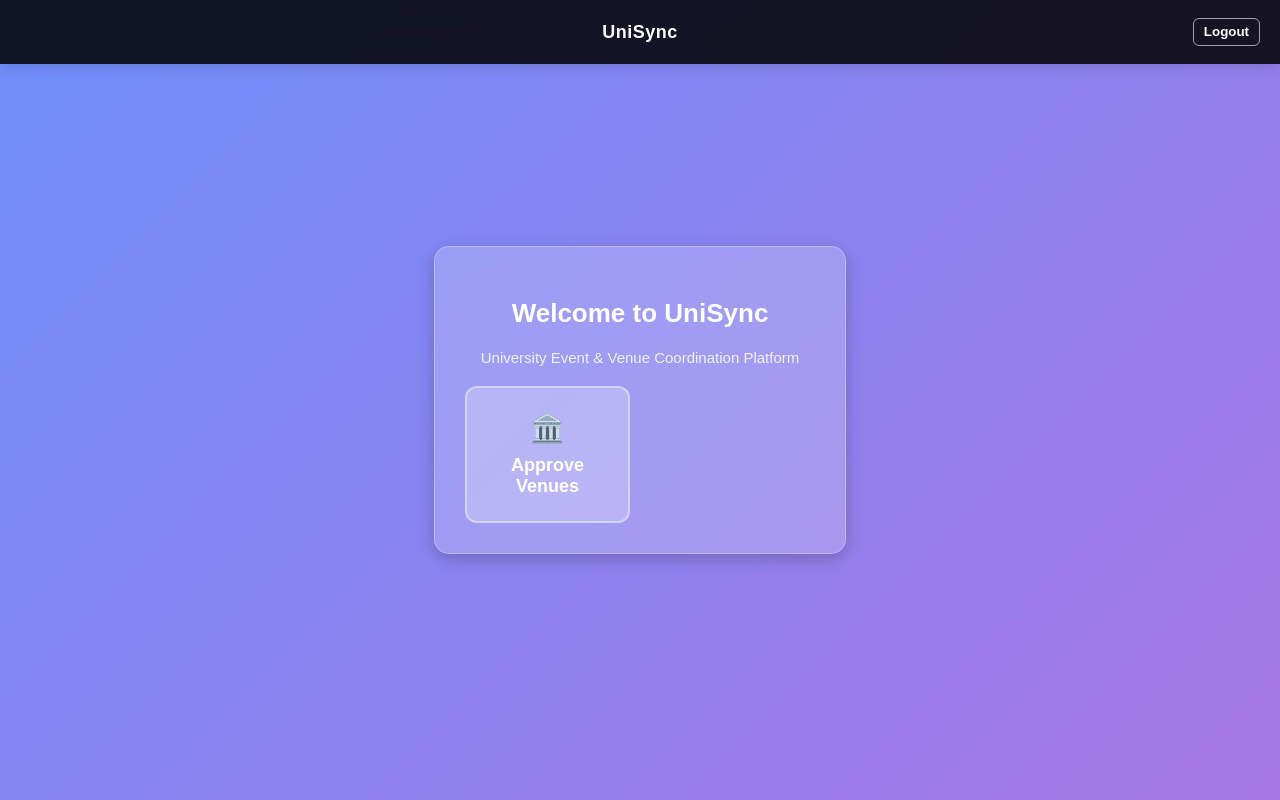
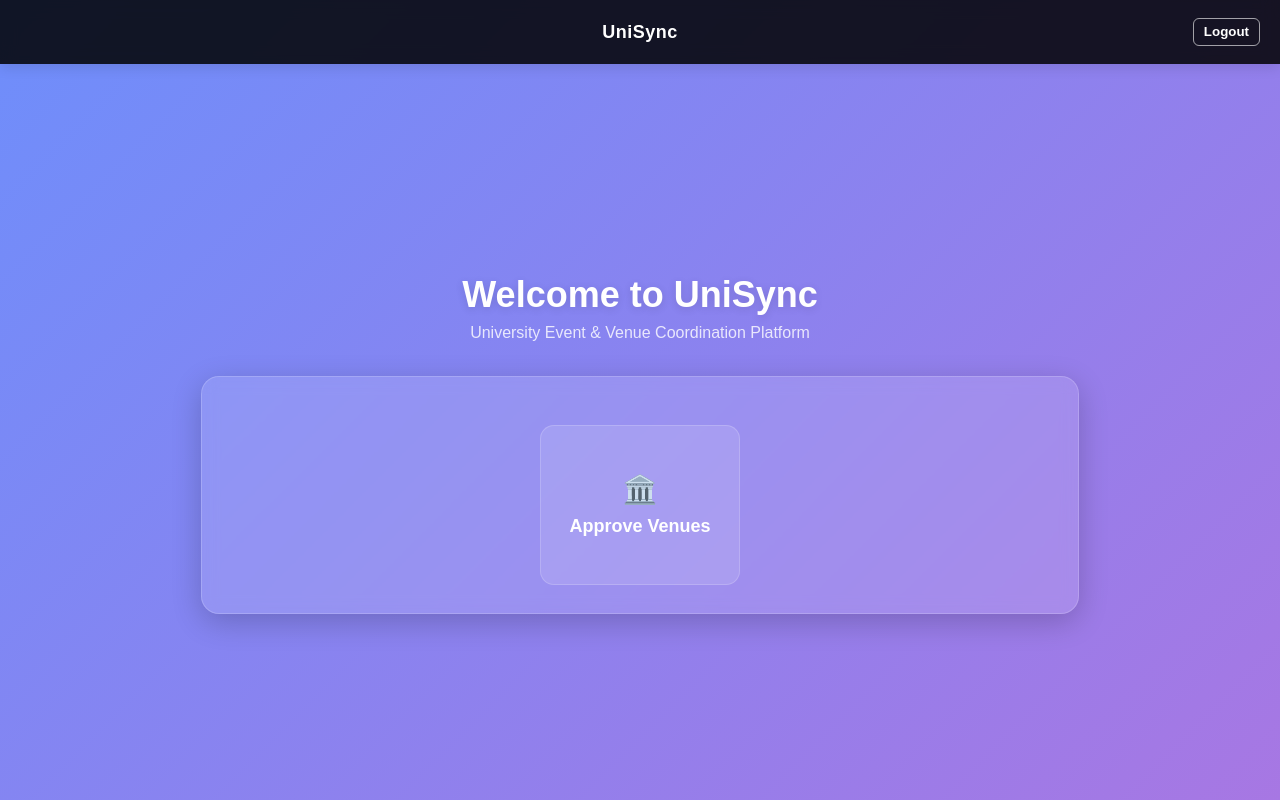
Before and after one commit to Nathanbijo/College-events-management-system, a website: page frontend/home.html in a window 1280 px wide. Drawn offline with Linux system fonts and the light colour scheme; sample sign-in values are in the browser's storage.

Commit message:
home page fixes

```diff
--- a/frontend/home.html
+++ b/frontend/home.html
@@ -9,73 +9,89 @@
          body {
             animation: fadeIn 0.5s ease-in-out;
             display: flex;
+            flex-direction: column;
             justify-content: center;
             align-items: center;
+            gap: 24px;
             height: 100vh;
             background: linear-gradient(135deg, #6e8efb, #a777e3); /* Gradient Background */
             font-family: "Poppins", sans-serif;
             margin: 0;
+            padding: 20px;
         }
 
-        /* Glassmorphism Container */
-        .home-container {
-            background: rgba(255, 255, 255, 0.2);
-            backdrop-filter: blur(10px);
-            padding: 30px;
-            border-radius: 15px;
-            box-shadow: 0px 5px 15px rgba(0, 0, 0, 0.2);
+        /* Page header above the tile container */
+        .header {
             text-align: center;
-            width: 350px;
             color: white;
-            border: 1px solid rgba(255, 255, 255, 0.3);
+            max-width: 900px;
         }
 
-        /* Welcome Heading */
-        .home-container h2 {
-            font-size: 26px;
-            font-weight: bold;
-            margin-bottom: 20px;
+        .header h2 {
+            font-size: 36px;
+            margin: 0;
+            font-weight: 800;
+            text-shadow: 0 2px 8px rgba(0,0,0,0.12);
         }
 
-        /* Buttons Container */
-        .buttons {
+        .header .subtitle {
+            margin-top: 8px;
+            color: rgba(255,255,255,0.95);
+            font-size: 16px;
+        }
+
+        /* Glassmorphism Container (tiles area) */
+        .home-container {
+            background: rgba(255, 255, 255, 0.12);
+            backdrop-filter: blur(8px);
+            padding: 28px;
+            border-radius: 18px;
+            box-shadow: 0px 8px 30px rgba(0, 0, 0, 0.2);
+            text-align: center;
+            width: 820px;
+            color: white;
+            border: 1px solid rgba(255, 255, 255, 0.18);
+        }
+
+        /* Dashboard grid for option cards */
+        .dashboard-grid {
+            display: grid;
+            grid-template-columns: repeat(auto-fit, minmax(180px, 1fr));
+            gap: 20px;
+            align-items: center;
+            justify-items: center;
+        }
+
+        .dash-card {
+            width: 200px;
+            height: 160px;
+            background: rgba(255,255,255,0.12);
+            border: 1px solid rgba(255,255,255,0.18);
+            border-radius: 14px;
             display: flex;
             flex-direction: column;
-            gap: 15px;
+            align-items: center;
+            justify-content: center;
+            gap: 10px;
+            color: white;
+            font-weight: 700;
+            cursor: pointer;
+            transition: transform 160ms ease, box-shadow 160ms ease, background 160ms ease;
         }
 
-        /* Modern Button Styles */
-        .buttons button {
-            width: 100%;
-            padding: 12px;
-            font-size: 18px;
-            font-weight: bold;
-            background: rgba(255, 255, 255, 0.3);
-            color: white;
-            border: 2px solid rgba(255, 255, 255, 0.5);
-            border-radius: 8px;
-            cursor: pointer;
-            transition: all 0.3s ease-in-out;
-            backdrop-filter: blur(5px);
+        .dash-card .icon { font-size: 28px; }
+
+        .dash-card:hover {
+            transform: translateY(-6px) scale(1.02);
+            box-shadow: 0 12px 30px rgba(0,0,0,0.25);
+            background: rgba(255,255,255,0.16);
         }
 
-        /* Button Hover Effects */
-        .buttons button:hover {
-            background: rgba(255, 255, 255, 0.5);
-            color: #333;
-            transform: scale(1.05);
-        }
-
-        /* Hide buttons initially */
-        .hidden {
-            display: none;
-        }
+        /* Hidden class remains for role toggling */
+        .hidden { display: none; }
 
         /* Fade-in Keyframe Animation */
-        @keyframes fadeIn {
-            from { opacity: 0; }
-            to { opacity: 1; }
-        }
+        @keyframes fadeIn { from { opacity: 0; } to { opacity: 1; } }
     </style>
 </head>
 <body>
@@ -92,9 +108,12 @@
         });
 </script>
 
+    <div class="header">
+        <h2>Welcome to UniSync</h2>
+        <p class="subtitle">University Event & Venue Coordination Platform</p>
+    </div>
+
     <div class="home-container">
-        <h2>Welcome to UniSync</h2>
-<p class="subtitle">University Event & Venue Coordination Platform</p>
         <div class="dashboard-grid">
   <button id="eventsBtn" class="dash-card hidden" onclick="window.location.href='/events'">
     <span class="icon">📅</span>
@@ -113,7 +132,7 @@
 
   <button id="venueApprovalBtn" class="dash-card hidden" onclick="window.location.href='/approval'">
     <span class="icon">🏛️</span>
-    <span>Approve Venues</span>
+    <span >Approve Venues</span>
   </button>
 </div>
 
```
